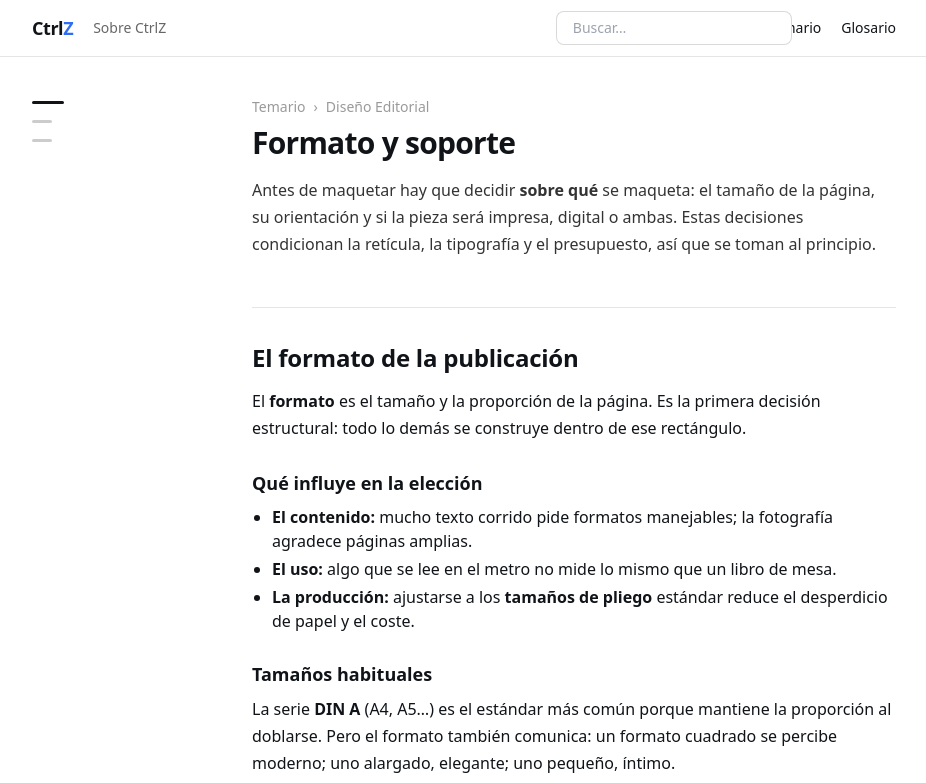
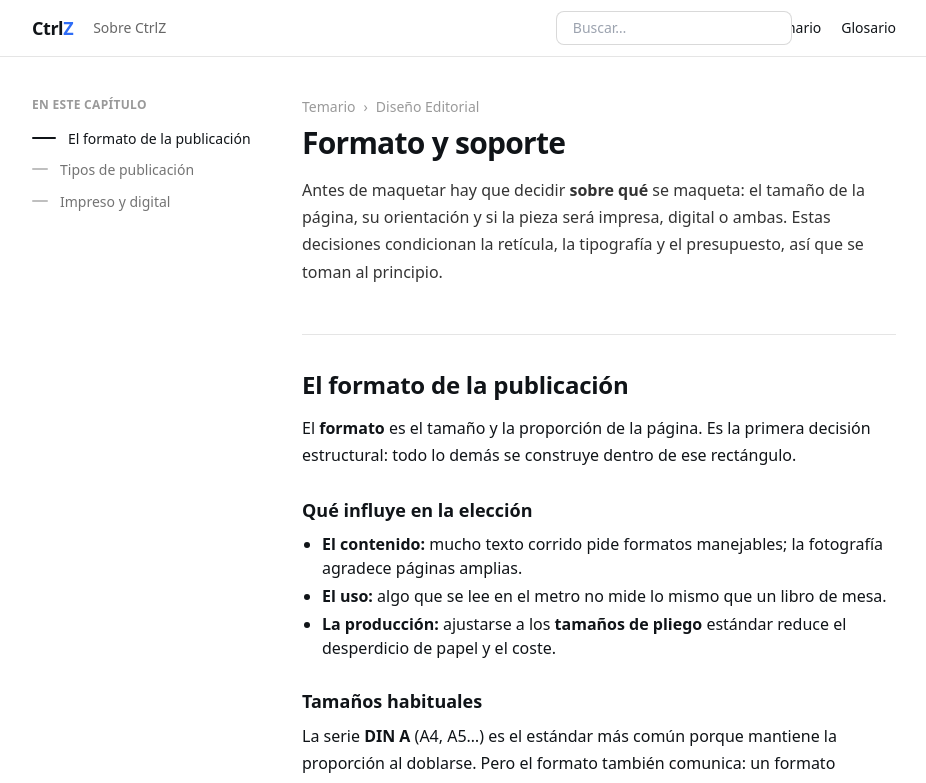
Before and after one commit to Josekuyt/CtrlZ, a Next.js app: page /temario/editorial/formato-soporte/ in a window 1280 px wide. Shown: the top 783 px of the page, without its empty margins (176-1102 px from the left). Built offline with nearby package versions, Linux system fonts and the light colour scheme.

Commit message:
Add files via upload

```diff
--- a/src/app/temario/[disciplina]/[capitulo]/page.tsx
+++ b/src/app/temario/[disciplina]/[capitulo]/page.tsx
@@ -52,7 +52,7 @@ export default async function CapituloPage({
   const terminos = terminosPorApartado();
 
   return (
-    <div className="lg:grid lg:grid-cols-[180px_1fr] lg:gap-10">
+    <div className="lg:grid lg:grid-cols-[230px_1fr] lg:gap-10">
       {/* Riel de secciones (solo escritorio) */}
       <div className="hidden lg:block">
         <div className="sticky top-6">
--- a/src/components/RailCapitulo.tsx
+++ b/src/components/RailCapitulo.tsx
@@ -40,8 +40,11 @@ export default function RailCapitulo({
   }
 
   return (
-    <nav aria-label="Secciones del capítulo" className="group">
-      <ul className="flex flex-col gap-2">
+    <nav aria-label="Secciones del capítulo">
+      <p className="mb-3 text-xs font-semibold uppercase tracking-wide text-black/40">
+        En este capítulo
+      </p>
+      <ul className="flex flex-col gap-1">
         {secciones.map((s) => {
           const act = activo === s.slug;
           return (
@@ -50,18 +53,18 @@ export default function RailCapitulo({
                 href={`#${s.slug}`}
                 onClick={(e) => ir(e, s.slug)}
                 aria-current={act ? 'true' : undefined}
-                className="relative flex items-center py-1"
+                className="flex items-start gap-3 py-1"
               >
                 <span
-                  className={`block h-[3px] shrink-0 rounded-full transition-all duration-200 ${
-                    act
-                      ? 'w-8 bg-tinta'
-                      : 'w-5 bg-black/20 group-hover:bg-black/35'
+                  className={`mt-[0.5rem] block h-[2px] shrink-0 rounded-full transition-all duration-200 ${
+                    act ? 'w-6 bg-tinta' : 'w-4 bg-black/25'
                   }`}
                 />
                 <span
-                  className={`pointer-events-none absolute left-11 top-1/2 -translate-y-1/2 whitespace-nowrap rounded bg-white px-2 py-0.5 text-sm opacity-0 shadow-sm ring-1 ring-black/5 transition-opacity duration-200 group-hover:opacity-100 ${
-                    act ? 'text-tinta font-medium' : 'text-black/60'
+                  className={`text-sm leading-snug transition-colors ${
+                    act
+                      ? 'text-tinta font-medium'
+                      : 'text-black/55 hover:text-black/80'
                   }`}
                 >
                   {s.titulo}
```
